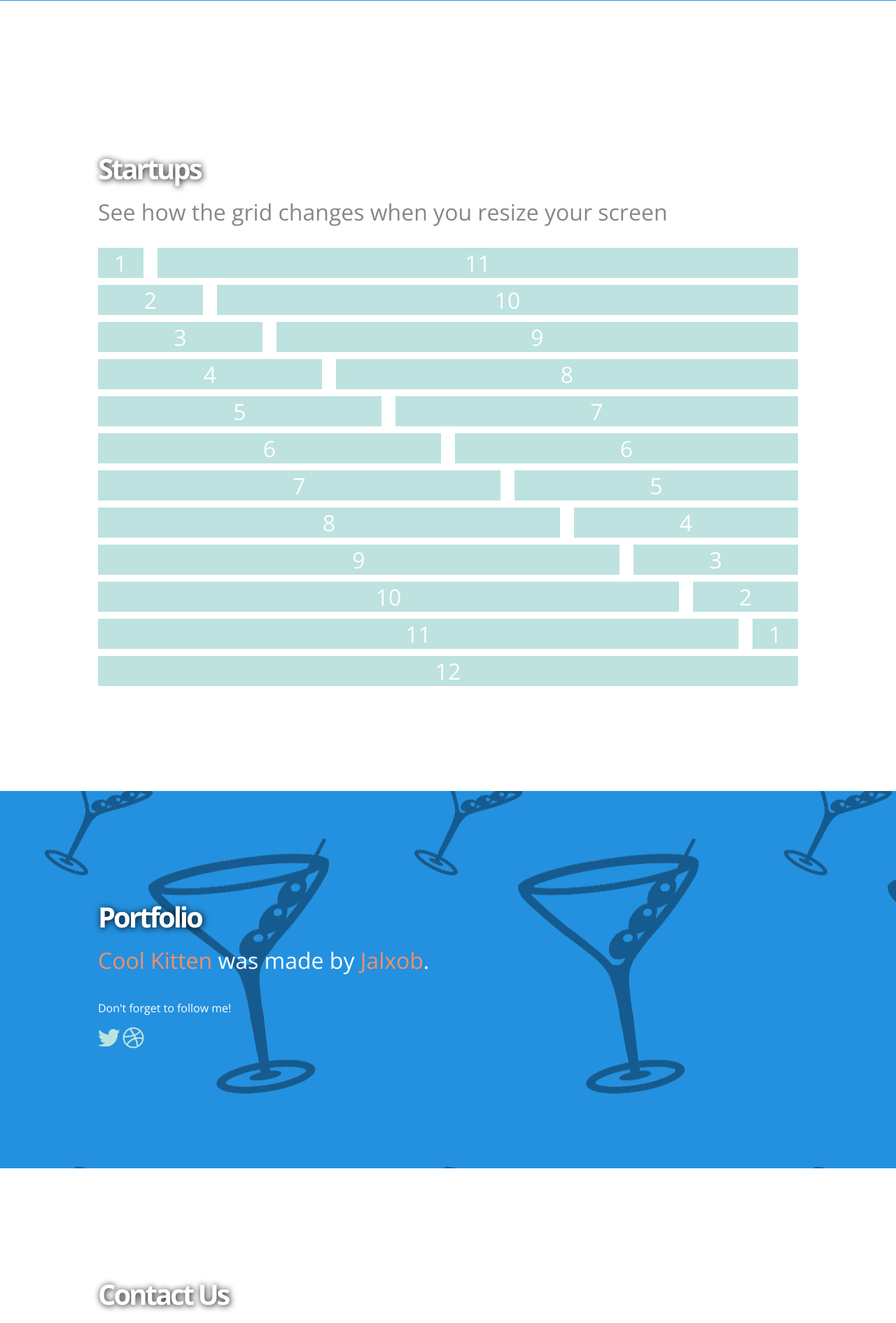
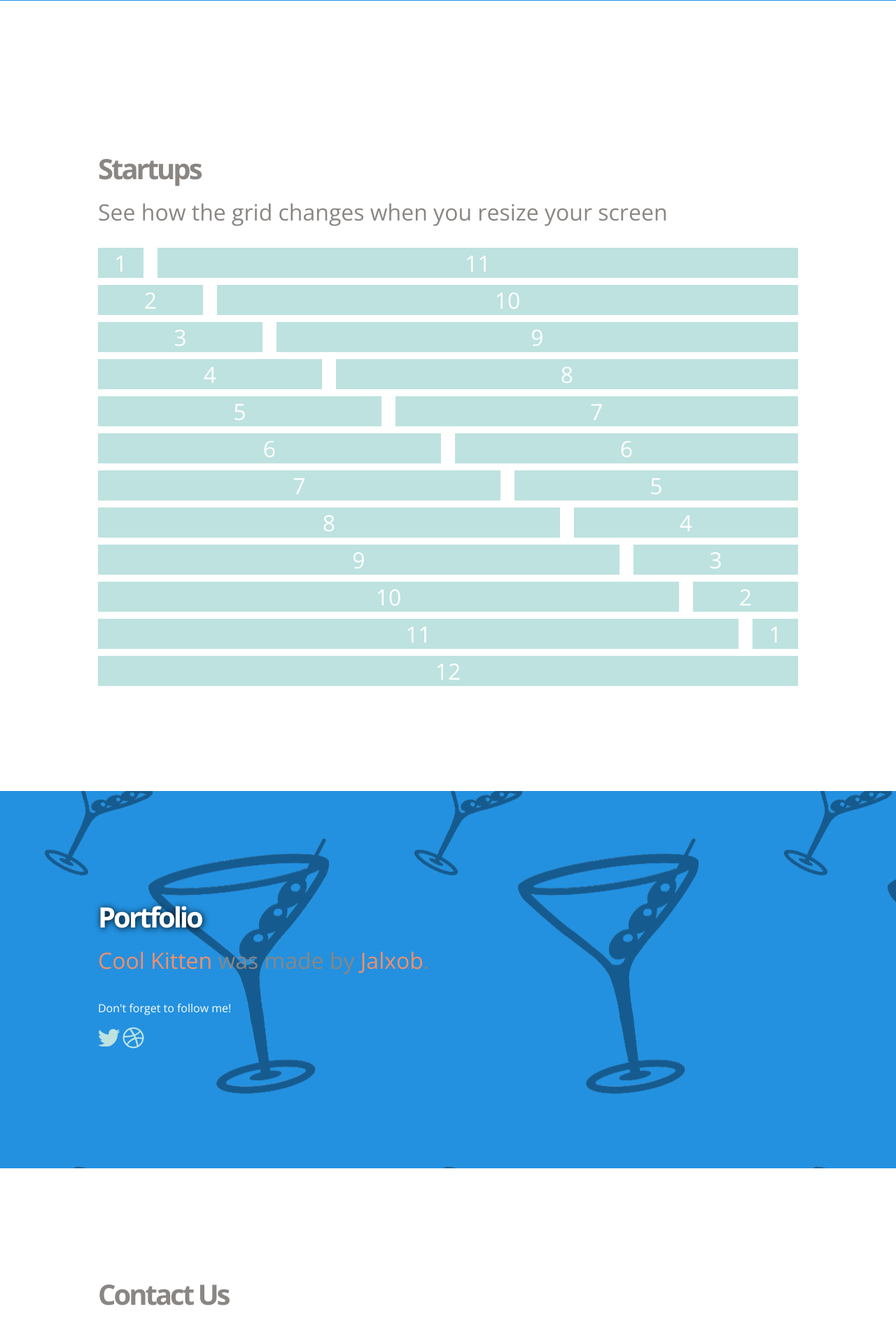
Before and after one commit to livvyjeffs/ClassyDev.com, a PHP site: page /aboutus.php in a window 1280 px wide. Shown: the part 1079-2969 px from the top of the page at 70% size. Run offline with PHP 8.4, Linux system fonts and the light colour scheme; some libraries are stand-ins or nearby versions.

Commit message:
everything stable except for slideshow

```diff
--- a/css/style.css
+++ b/css/style.css
@@ -331,6 +331,11 @@ input[type="submit"]{
     padding-top: 200px;
 }
 
+#slide3 h1, h2{
+    color: #8a8683;
+    text-shadow: none;
+}
+
 #slide3 h2 {
     font-size: 2em;
     color: #8a8683;
@@ -348,7 +353,7 @@ input[type="submit"]{
 
 
 
-/* Slide 4 */
+/* Slide 4 - About Us */
 
 #slide4{
     background-image:url('../images/martiniglasses.png');
@@ -356,6 +361,11 @@ input[type="submit"]{
     color:#ffffff;
 }
 
+/* Slide 5 - Folio */
+#slide5 h1, h2{
+    color: #8a8683;
+    text-shadow: none;
+}
 
 /* Slide 6 - Contact Us */
 #slide6{
```
